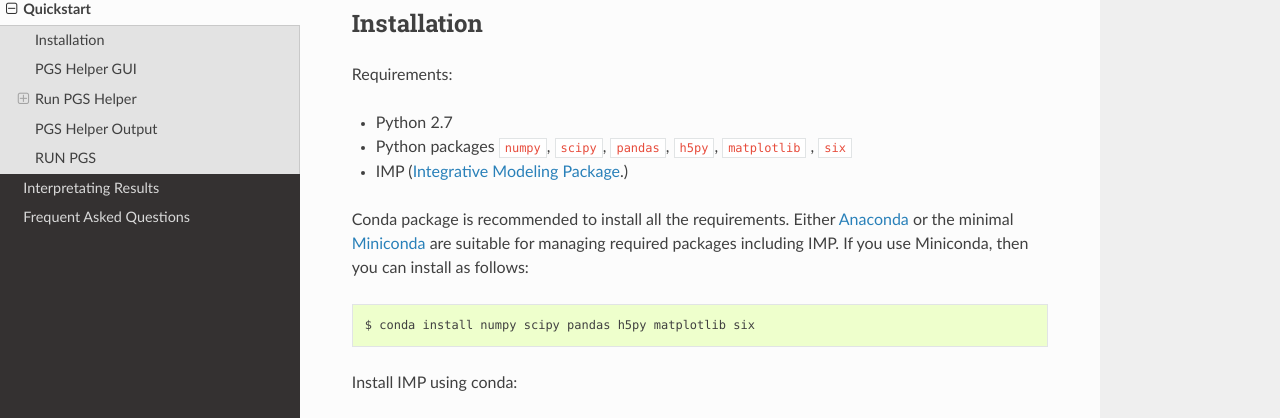
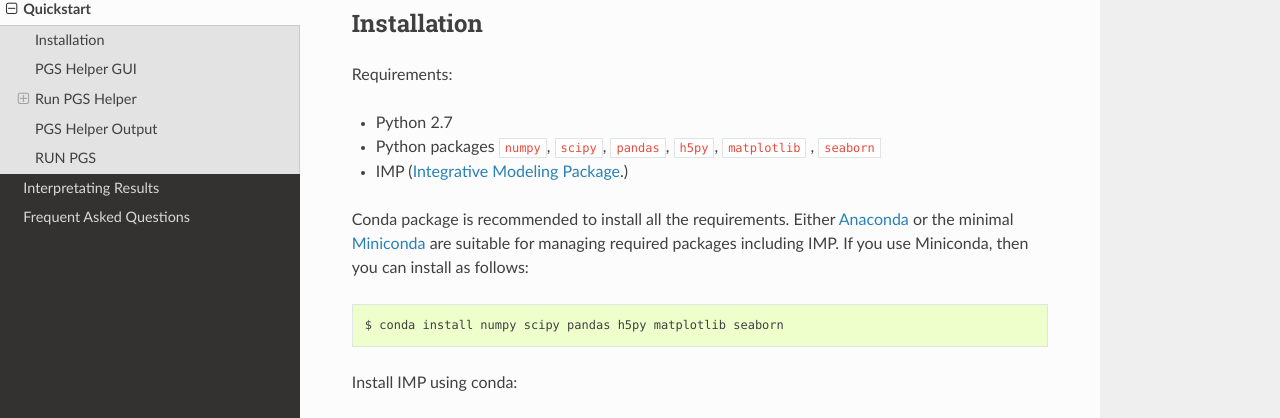
Before and after one commit to alberlab/pgs, a Sphinx documentation site: the page built from docs/quickstart.rst, in a window 1280 px wide and 900 px high. Shown: the part 153-571 px from the top of the window. Built offline with Sphinx 7.4.7 and the Read the Docs theme 2.0.0, drawn with Linux system fonts in a browser that asks for light colours.

Commit message:
fix doc for seaborn

```diff
--- a/docs/quickstart.rst
+++ b/docs/quickstart.rst
@@ -7,7 +7,7 @@ Installation
 Requirements:
 
 - Python 2.7
-- Python packages ``numpy``, ``scipy``, ``pandas``, ``h5py``, ``matplotlib`` , ``six``
+- Python packages ``numpy``, ``scipy``, ``pandas``, ``h5py``, ``matplotlib`` , ``seaborn``
 - IMP (`Integrative Modeling Package`_.)
 
 .. _Integrative Modeling Package: https://integrativemodeling.org/
@@ -17,7 +17,7 @@ the minimal `Miniconda <http://conda.pydata.org/miniconda.html>`_ are suitable f
 
 ::
 
-    $ conda install numpy scipy pandas h5py matplotlib six
+    $ conda install numpy scipy pandas h5py matplotlib seaborn
 
 Install IMP using conda:
 
```
Also changed, not shown: README.md (+1 -1 lines).
